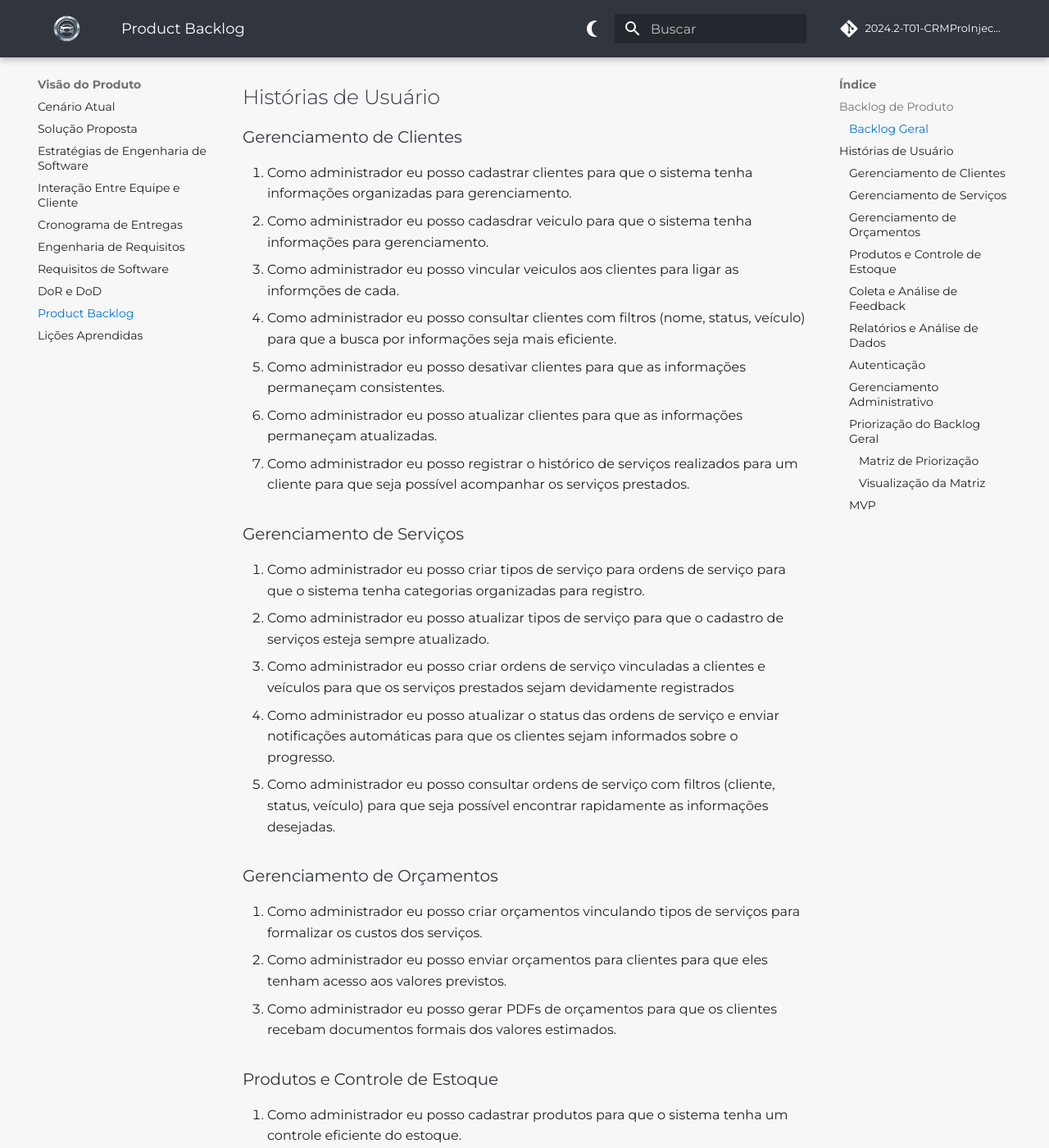
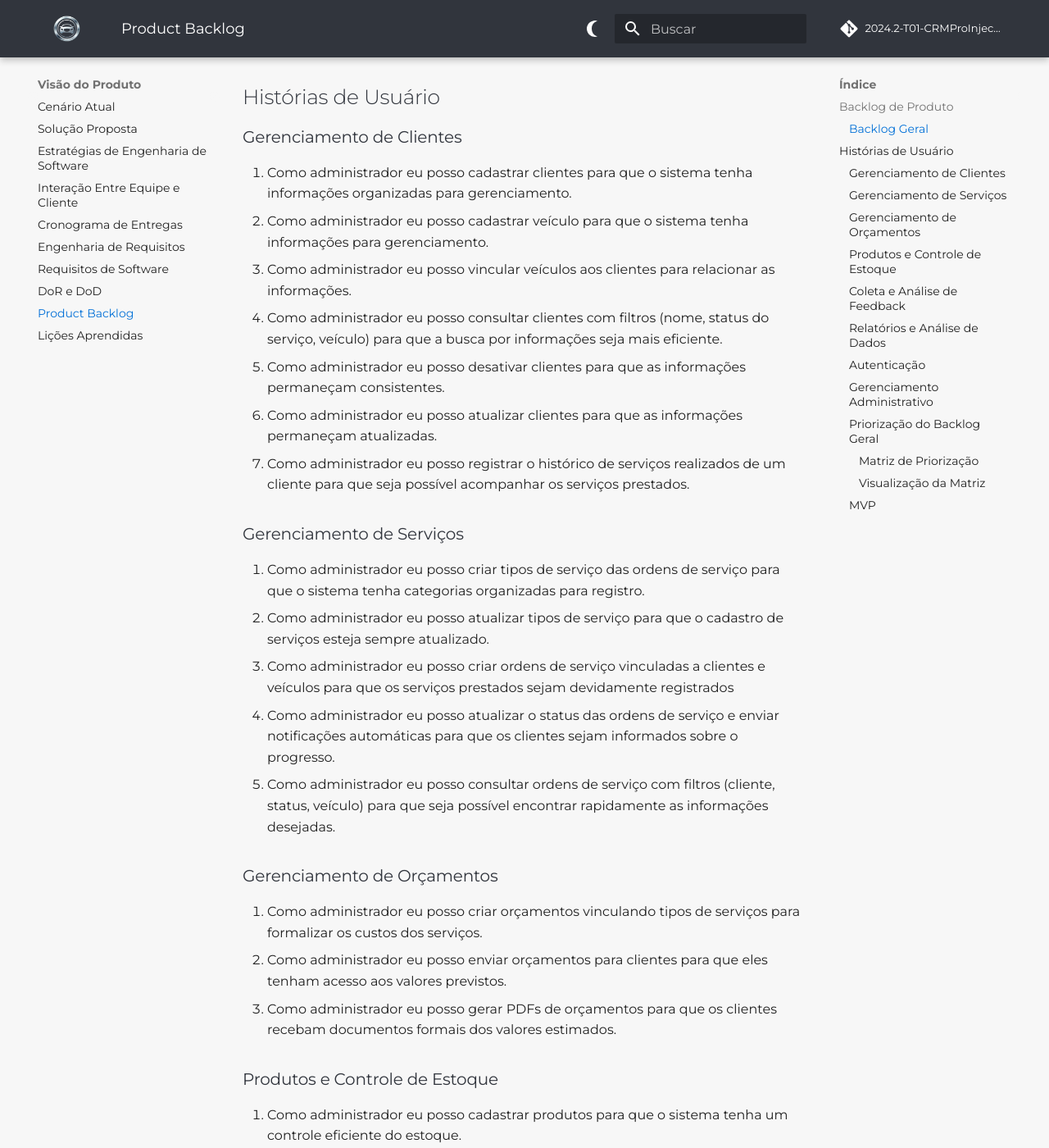
Before and after one commit to mdsreq-fga-unb/2024.2-T01-CRMProInjecao, an MkDocs documentation site: the page built from docs/product-backlog.md, in a window 1280 px wide and 1400 px high, scrolled down 4112 px. Shown: the whole window at 82% size. Built offline with MkDocs 1.6.1 and Material for MkDocs 9.7.7, drawn with Linux system fonts in a browser that asks for light colours; comment, search, counter and statistics services are not loaded; the version menu is left out; some of the changed text lies outside the part shown.

Commit message:
Ajuste ortográfico e atualização da numeração das US

```diff
--- a/docs/product-backlog.md
+++ b/docs/product-backlog.md
@@ -8,42 +8,42 @@
 
 O Backlog Geral contém todas as funcionalidades e melhorias planejadas para o software. Cada item é detalhado e priorizado para garantir uma visão clara do que será desenvolvido ao longo do projeto.
 
-| **ID** | **Descrição**                                                                          | **Requisitos Funcionais**    | **Valor para o Negócio** | **Esforço Técnico**           | **Prioridade**      | **MVP** | **Épico Relacionado**          |
-| ------ | -------------------------------------------------------------------------------------- | ---------------------------- | ------------------------ | ------------------- | ------------------- | ------- | ------------------------------ |
-| 1      | Cadastrar clientes.                                                                    | RF01                         | Alto                     | Baixo               | Alta prioridade     | Sim     | Gerenciamento de Clientes      |
-| 2      | Cadastrar veiculos.                                                                    | RF07                         | Alto                     | Baixo               | Alta prioridade     | Sim     | Gerenciamento de Clientes      |
-| 3      | Vincular veiculos aos clientes.                                                        | RF08                         | Alto                     | Baixo               | Alta prioridade     | Sim     | Gerenciamento de Clientes      |
-| 4      | Consultar clientes com filtros (nome, status, veículo).                                | RF04, RF05                   | Alto                     | Baixo               | Alta prioridade     | Sim     | Gerenciamento de Clientes      |
-| 5      | Desativar clientes.                                                                    | RF02                         | Médio                    | Médio               | Média prioridade    | Sim     | Gerenciamento de Clientes      |
-| 6      | Atualizar clientes.                                                                    | RF03                         | Médio                    | Médio               | Média prioridade    | Sim     | Gerenciamento de Clientes      |
-| 7      | Registrar histórico de serviços realizados para um cliente.                            | RF06                         | Alto                     | Médio               | Alta prioridade     | Sim     | Gerenciamento de Clientes      |
-| 8      | Criar tipos de serviço para ordens de serviço.                                         | RF13                         | Alto                     | Baixo               | Alta prioridade     | Sim     | Gerenciamento de Serviços      |
-| 9      | Atualizar tipos de serviço.                                                            | RF15                         | Médio                    | Baixo               | Média prioridade    | Não     | Gerenciamento de Serviços      |
-| 10     | Criar ordens de serviço vinculadas a clientes e veículos.                              | RF12                         | Alto                     | Médio               | Alta prioridade     | Sim     | Gerenciamento de Serviços      |
-| 11     | Atualizar status de ordens de serviço e enviar notificações automáticas.               | RF10, RF14, RF16, RF17, RF18 | Alto                     | Médio               | Alta prioridade     | Sim     | Gerenciamento de Serviços      |
-| 12     | Consultar ordens de serviço com filtros (cliente, status, veículo).                    | RF16                         | Alto                     | Médio               | Alta prioridade     | Sim     | Gerenciamento de Serviços      |
-| 13     | Criar orçamentos vinculando tipos de serviços.                                         | RF19                         | Alto                     | Médio               | Alta prioridade     | Sim     | Gerenciamento de Orçamentos    |
-| 14     | Enviar orçamentos para clientes.                                                       | RF20                         | Alto                     | Baixo               | Alta prioridade     | Sim     | Gerenciamento de Orçamentos    |
-| 15     | Gerar PDFs de orçamentos.                                                              | RF22                         | Médio                    | Médio               | Media prioridade    | Não     | Gerenciamento de Orçamentos    |
-| 16     | Cadastrar produtos.                                                                    | RF23                         | Médio                    | Baixo               | Média prioridade    | Sim     | Produtos e Controle de Estoque |
-| 17     | Atualizar informações de produtos cadastrados.                                         | RF24, RF25                   | Médio                    | Baixo               | Média prioridade    | Sim     | Produtos e Controle de Estoque |
-| 18     | Criar entrada de estoque para um produto cadastrado.                                   | RF27, RF29                   | Médio                    | Médio               | Média prioridade    | Sim     | Produtos e Controle de Estoque |
-| 19     | Criar saida de estoque para um produto cadastrado.                                     | RF27, RF29                   | Médio                    | Médio               | Média prioridade    | Sim     | Produtos e Controle de Estoque |
-| 20     | Consultar produtos com filtros (nome, categoria).                                      | RF26                         | Médio                    | Baixo               | Média prioridade    | Sim     | Produtos e Controle de Estoque |
-| 21     | Criar formulários de feedback personalizados.                                          | RF09                         | Médio                    | Médio               | Média prioridade    | Não     | Coleta e Análise de Feedback   |
-| 22     | Gerar relatórios de métricas de satisfação baseados nos feedbacks coletados.           | RF11                         | Médio                    | Médio               | Média prioridade    | Não     | Coleta e Análise de Feedback   |
-| 23     | Criar relatórios personalizados de serviços                                            | RF33                         | Médio                    | Alto                | Baixa prioridade    | Não     | Relatórios e Análise de Dados  |
-| 24     | Criar relatórios personalizados de clientes                                            | RF34                         | Médio                    | Alto                | Baixa prioridade    | Não     | Relatórios e Análise de Dados  |
-| 25     | Criar relatórios personalizados de desempoenho de equipe                               | RF35                         | Médio                    | Alto                | Baixa prioridade    | Não     | Relatórios e Análise de Dados  |
-| 26     | Criar relatórios personalizados de status de produto em estoque                        | RF36                         | Médio                    | Alto                | Baixa prioridade    | Não     | Relatórios e Análise de Dados  |
-| 27     | Configurar relatórios.                                                                 | RF33, RF34, RF35, RF36       | Médio                    | Alto                | Baixa prioridade    | Não     | Relatórios e Análise de Dados  |
-| 28     | Exibir painel de informações dos clientes atendidos.                                   | RF37                         | Alto                     | Alto                | Média prioridade    | Não     | Relatórios e Análise de Dados  |
-| 29     | Exibir painel de informações dos serviços prestados.                                   | RF38                         | Alto                     | Alto                | Média prioridade    | Não     | Relatórios e Análise de Dados  |
-| 30     | Exibir painel de informações do desempenho da equipe.                                  | RF39                         | Alto                     | Alto                | Média prioridade    | Não     | Relatórios e Análise de Dados  |
-| 31     | Exibir painel de informações do status dos produtos em estoque.                        | RF40                         | Alto                     | Alto                | Média prioridade    | Não     | Relatórios e Análise de Dados  |
-| 32     | Autenticar usuários no sistema com login por e-mail e senha.                           | RF41                         | Alto                     | Baixo               | Alta prioridade     | Sim     | Autenticação                   |
-| 33     | Redefinir senha de acesso por e-mail.                                                  | RF42                         | Médio                    | Baixo               | Média prioridade    | Sim     | Autenticação                   |
-| 34     | Cadastrar e gerenciar usuários administrativos.                                        | RF30, RF31, RF32             | Médio                    | Médio               | Média prioridade    | Não     | Gerenciamento Administrativo   |
+| **ID** | **Descrição**                                                | **Requisitos Funcionais**    | **Valor para o Negócio** | **Esforço Técnico** | **Prioridade**   | **MVP** | **Épico Relacionado**          |
+| ------ | ------------------------------------------------------------ | ---------------------------- | ------------------------ | ------------------- | ---------------- | ------- | ------------------------------ |
+| 1      | Cadastrar clientes.                                          | RF01                         | Alto                     | Baixo               | Alta prioridade  | Sim     | Gerenciamento de Clientes      |
+| 2      | Cadastrar veiculos.                                          | RF07                         | Alto                     | Baixo               | Alta prioridade  | Sim     | Gerenciamento de Clientes      |
+| 3      | Vincular veiculos aos clientes.                              | RF08                         | Alto                     | Baixo               | Alta prioridade  | Sim     | Gerenciamento de Clientes      |
+| 4      | Consultar clientes com filtros (nome, status, veículo).      | RF04, RF05                   | Alto                     | Baixo               | Alta prioridade  | Sim     | Gerenciamento de Clientes      |
+| 5      | Desativar clientes.                                          | RF02                         | Médio                    | Médio               | Média prioridade | Sim     | Gerenciamento de Clientes      |
+| 6      | Atualizar clientes.                                          | RF03                         | Médio                    | Médio               | Média prioridade | Sim     | Gerenciamento de Clientes      |
+| 7      | Registrar histórico de serviços realizados para um cliente.  | RF06                         | Alto                     | Médio               | Alta prioridade  | Sim     | Gerenciamento de Clientes      |
+| 8      | Criar tipos de serviço para ordens de serviço.               | RF13                         | Alto                     | Baixo               | Alta prioridade  | Sim     | Gerenciamento de Serviços      |
+| 9      | Atualizar tipos de serviço.                                  | RF15                         | Médio                    | Baixo               | Média prioridade | Não     | Gerenciamento de Serviços      |
+| 10     | Criar ordens de serviço vinculadas a clientes e veículos.    | RF12                         | Alto                     | Médio               | Alta prioridade  | Sim     | Gerenciamento de Serviços      |
+| 11     | Atualizar status de ordens de serviço e enviar notificações automáticas. | RF10, RF14, RF16, RF17, RF18 | Alto                     | Médio               | Alta prioridade  | Sim     | Gerenciamento de Serviços      |
+| 12     | Consultar ordens de serviço com filtros (cliente, status, veículo). | RF16                         | Alto                     | Médio               | Alta prioridade  | Sim     | Gerenciamento de Serviços      |
+| 13     | Criar orçamentos vinculando tipos de serviços.               | RF19                         | Alto                     | Médio               | Alta prioridade  | Sim     | Gerenciamento de Orçamentos    |
+| 14     | Enviar orçamentos para clientes.                             | RF20                         | Alto                     | Baixo               | Alta prioridade  | Sim     | Gerenciamento de Orçamentos    |
+| 15     | Gerar PDFs de orçamentos.                                    | RF22                         | Médio                    | Médio               | Media prioridade | Não     | Gerenciamento de Orçamentos    |
+| 16     | Cadastrar produtos.                                          | RF23                         | Médio                    | Baixo               | Média prioridade | Sim     | Produtos e Controle de Estoque |
+| 17     | Atualizar informações de produtos cadastrados.               | RF24, RF25                   | Médio                    | Baixo               | Média prioridade | Sim     | Produtos e Controle de Estoque |
+| 18     | Criar entrada de estoque para um produto cadastrado.         | RF27, RF29                   | Médio                    | Médio               | Média prioridade | Sim     | Produtos e Controle de Estoque |
+| 19     | Criar saida de estoque para um produto cadastrado.           | RF27, RF29                   | Médio                    | Médio               | Média prioridade | Sim     | Produtos e Controle de Estoque |
+| 20     | Consultar produtos com filtros (nome, categoria).            | RF26                         | Médio                    | Baixo               | Média prioridade | Sim     | Produtos e Controle de Estoque |
+| 21     | Criar formulários de feedback personalizados.                | RF09                         | Médio                    | Médio               | Média prioridade | Não     | Coleta e Análise de Feedback   |
+| 22     | Gerar relatórios de métricas de satisfação baseados nos feedbacks coletados. | RF11                         | Médio                    | Médio               | Média prioridade | Não     | Coleta e Análise de Feedback   |
+| 23     | Criar relatórios personalizados de serviços                  | RF33                         | Médio                    | Alto                | Baixa prioridade | Não     | Relatórios e Análise de Dados  |
+| 24     | Criar relatórios personalizados de clientes                  | RF34                         | Médio                    | Alto                | Baixa prioridade | Não     | Relatórios e Análise de Dados  |
+| 25     | Criar relatórios personalizados de desempoenho de equipe     | RF35                         | Médio                    | Alto                | Baixa prioridade | Não     | Relatórios e Análise de Dados  |
+| 26     | Criar relatórios personalizados de status de produto em estoque | RF36                         | Médio                    | Alto                | Baixa prioridade | Não     | Relatórios e Análise de Dados  |
+| 27     | Configurar relatórios.                                       | RF33, RF34, RF35, RF36       | Médio                    | Alto                | Baixa prioridade | Não     | Relatórios e Análise de Dados  |
+| 28     | Exibir painel de informações dos clientes atendidos.         | RF37                         | Alto                     | Alto                | Média prioridade | Não     | Relatórios e Análise de Dados  |
+| 29     | Exibir painel de informações dos serviços prestados.         | RF38                         | Alto                     | Alto                | Média prioridade | Não     | Relatórios e Análise de Dados  |
+| 30     | Exibir painel de informações do desempenho da equipe.        | RF39                         | Alto                     | Alto                | Média prioridade | Não     | Relatórios e Análise de Dados  |
+| 31     | Exibir painel de informações do status dos produtos em estoque. | RF40                         | Alto                     | Alto                | Média prioridade | Não     | Relatórios e Análise de Dados  |
+| 32     | Autenticar usuários no sistema com login por e-mail e senha. | RF41                         | Alto                     | Baixo               | Alta prioridade  | Sim     | Autenticação                   |
+| 33     | Redefinir senha de acesso por e-mail.                        | RF42                         | Médio                    | Baixo               | Média prioridade | Sim     | Autenticação                   |
+| 34     | Cadastrar e gerenciar usuários administrativos.              | RF30, RF31, RF32             | Médio                    | Médio               | Média prioridade | Não     | Gerenciamento Administrativo   |
 
 
 ## Histórias de Usuário
@@ -51,16 +51,16 @@
 ### Gerenciamento de Clientes
 
 1. Como administrador eu posso cadastrar clientes para que o sistema tenha informações organizadas para gerenciamento.
-2. Como administrador eu posso cadasdrar veiculo para que o sistema tenha informações para gerenciamento.
-3. Como administrador eu posso vincular veiculos aos clientes para ligar as informções de cada.
-4. Como administrador eu posso consultar clientes com filtros (nome, status, veículo) para que a busca por informações seja mais eficiente.
+2. Como administrador eu posso cadastrar veículo para que o sistema tenha informações para gerenciamento.
+3. Como administrador eu posso vincular veículos aos clientes para relacionar as informações.
+4. Como administrador eu posso consultar clientes com filtros (nome, status do serviço, veículo) para que a busca por informações seja mais eficiente.
 5. Como administrador eu posso desativar clientes para que as informações permaneçam consistentes.
 6. Como administrador eu posso atualizar clientes para que as informações permaneçam atualizadas.
-7. Como administrador eu posso registrar o histórico de serviços realizados para um cliente para que seja possível acompanhar os serviços prestados.
+7. Como administrador eu posso registrar o histórico de serviços realizados de um cliente para que seja possível acompanhar os serviços prestados.
 
 ### Gerenciamento de Serviços
 
-8. Como administrador eu posso criar tipos de serviço para ordens de serviço para que o sistema tenha categorias organizadas para registro.
+8. Como administrador eu posso criar tipos de serviço das  ordens de serviço para que o sistema tenha categorias organizadas para registro.
 9. Como administrador eu posso atualizar tipos de serviço para que o cadastro de serviços esteja sempre atualizado.
 10. Como administrador eu posso criar ordens de serviço vinculadas a clientes e veículos para que os serviços prestados sejam devidamente registrados
 11. Como administrador eu posso atualizar o status das ordens de serviço e enviar notificações automáticas para que os clientes sejam informados sobre o progresso.
@@ -76,8 +76,8 @@
 
 16. Como administrador eu posso cadastrar produtos para que o sistema tenha um controle eficiente do estoque.
 17. Como administrador eu posso atualizar informações de produtos cadastrados para que os dados dos produtos estejam corretos.
-18. Como administrador eu posso criar entradas de estoque para um produto cadastrado para que o controle do estoque seja atualizado.
-19. Como administrador eu posso criar saidas de estoque para um produto cadastrado para que o controle do estoque seja atualizado.
+18. Como administrador eu posso criar entradas de estoque de um produto cadastrado para que o controle do estoque seja atualizado.
+19. Como administrador eu posso criar saídas de estoque de um produto cadastrado para que o controle do estoque seja atualizado.
 20. Como administrador eu posso consultar produtos com filtros (nome, categoria) para que a busca de produtos seja mais ágil.
 
 ### Coleta e Análise de Feedback
@@ -125,15 +125,16 @@
 
 #### **Matriz de Priorização**
 
-| **Prioridade**       | **Valor para o Negócio** | **Esforço Técnico** |**Descrição**                                                                                              |
- -------------------- |---------------------------| --------------------| ----------------------
-| **Alta**  | 3 | 1 | Funcionalidades com **alto valor para o negócio** e **baixo esforço técnico**. São entregues no MVP. |
-| **Alta**  | 3 | 2 | Funcionalidades com **alto valor para o negócio** e **médio esforço técnico**. São entregues no MVP. |
-| **Média** | 2 | 2 | Funcionalidades com **médio valor para o negócio** e **médio esforço técnico**.                      |
-| **Média** | 2 | 1 | Funcionalidades com **médio valor para o negócio** e **baixo esforço técnico**.                      |
-| **Baixa** | 1 | 3 | Funcionalidades com **baixo valor para o negócio** e **alto esforço técnico**.                               |
+| **Prioridade** | **Valor para o Negócio** | **Esforço Técnico** | **Descrição**                                                |
+| -------------- | ------------------------ | ------------------- | ------------------------------------------------------------ |
+| **Alta**       | 3                        | 1                   | Funcionalidades com **alto valor para o negócio** e **baixo esforço técnico**. São entregues no MVP. |
+| **Alta**       | 3                        | 2                   | Funcionalidades com **alto valor para o negócio** e **médio esforço técnico**. São entregues no MVP. |
+| **Média**      | 2                        | 2                   | Funcionalidades com **médio valor para o negócio** e **médio esforço técnico**. |
+| **Média**      | 2                        | 1                   | Funcionalidades com **médio valor para o negócio** e **baixo esforço técnico**. |
+| **Baixa**      | 1                        | 3                   | Funcionalidades com **baixo valor para o negócio** e **alto esforço técnico**. |
 
 #### **Visualização da Matriz**
+
 Na **Lean Inception**, funcionalidades foram organizadas na matriz de acordo com a combinação entre **"O que fazer" (valor)** e **"Como fazer" (esforço técnico)**:
 
 - **Alto Valor / Baixo Esforço** → Verde: **Alta Prioridade** (entregue no MVP).
@@ -153,10 +154,12 @@
 
 <center>
 
-| Versão | Descrição                                                  | Autor                                                 | Data       |
-| ------ | ---------------------------------------------------------- | ----------------------------------------------------- | ---------- |
-| 0.1    | Criação do documento de Product Backlog                    | [Vinicius Vieira](http://github.com/viniciusvieira00) | 16/12/2024 |
-| 0.2    | Ajuste do Backlog a partir dos feedbacks do professor      | [Paulo André](http://github.com/PauloFilho2)          | 15/01/2025 |
-| 0.3    | Ajuste do Backlog a partir dos reavaliação dos requisitos  | [Paulo André](http://github.com/PauloFilho2)          | 19/01/2025 |
+
+| Versão | Descrição                                                 | Autor                                                 | Data       |
+| ------ | --------------------------------------------------------- | ----------------------------------------------------- | ---------- |
+| 0.1    | Criação do documento de Product Backlog                   | [Vinicius Vieira](http://github.com/viniciusvieira00) | 16/12/2024 |
+| 0.2    | Ajuste do Backlog a partir dos feedbacks do professor     | [Paulo André](http://github.com/PauloFilho2)          | 15/01/2025 |
+| 0.3    | Ajuste do Backlog a partir dos reavaliação dos requisitos | [Paulo André](http://github.com/PauloFilho2)          | 19/01/2025 |
+| 0.4    | Ajuste ortográfico e atualização da numeração das US      | [Fábio Torres](http://github.com/fabioaletorres)      | 31/01/2025 |
 
 </center>
```
